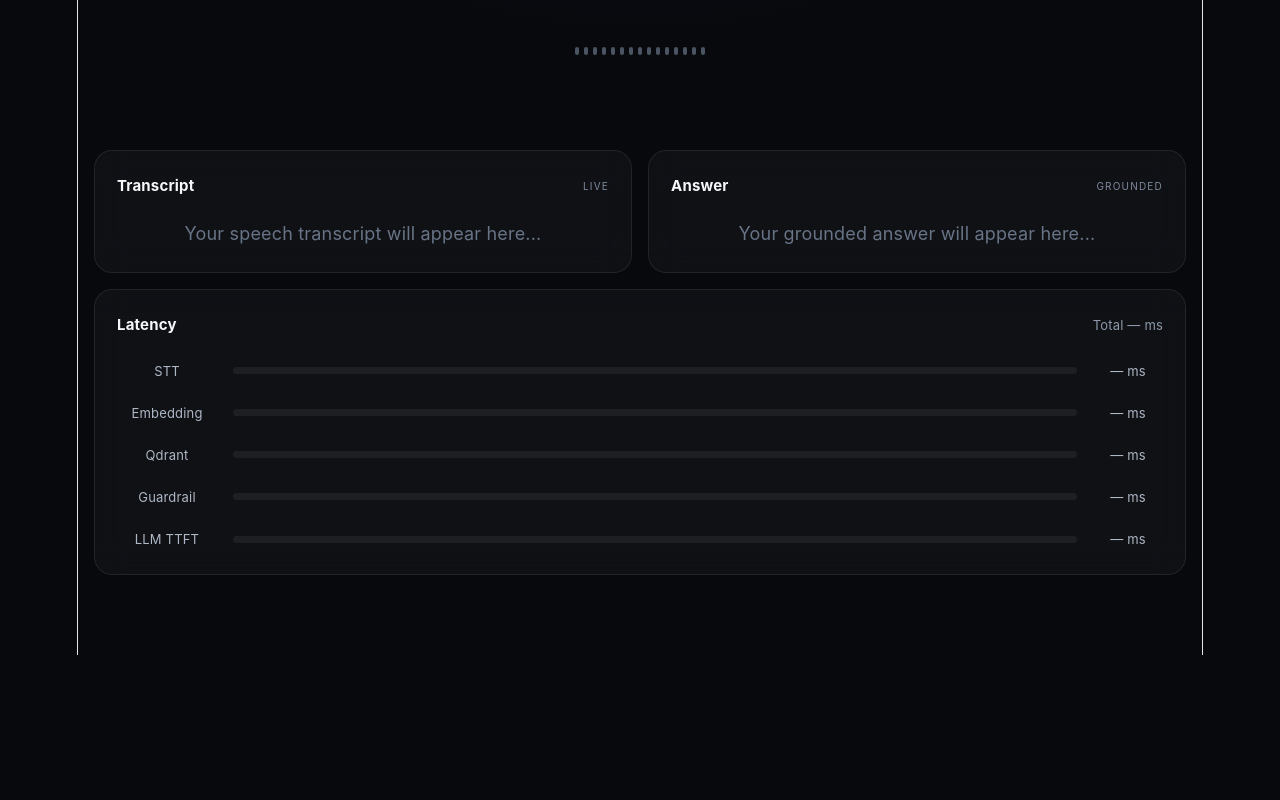
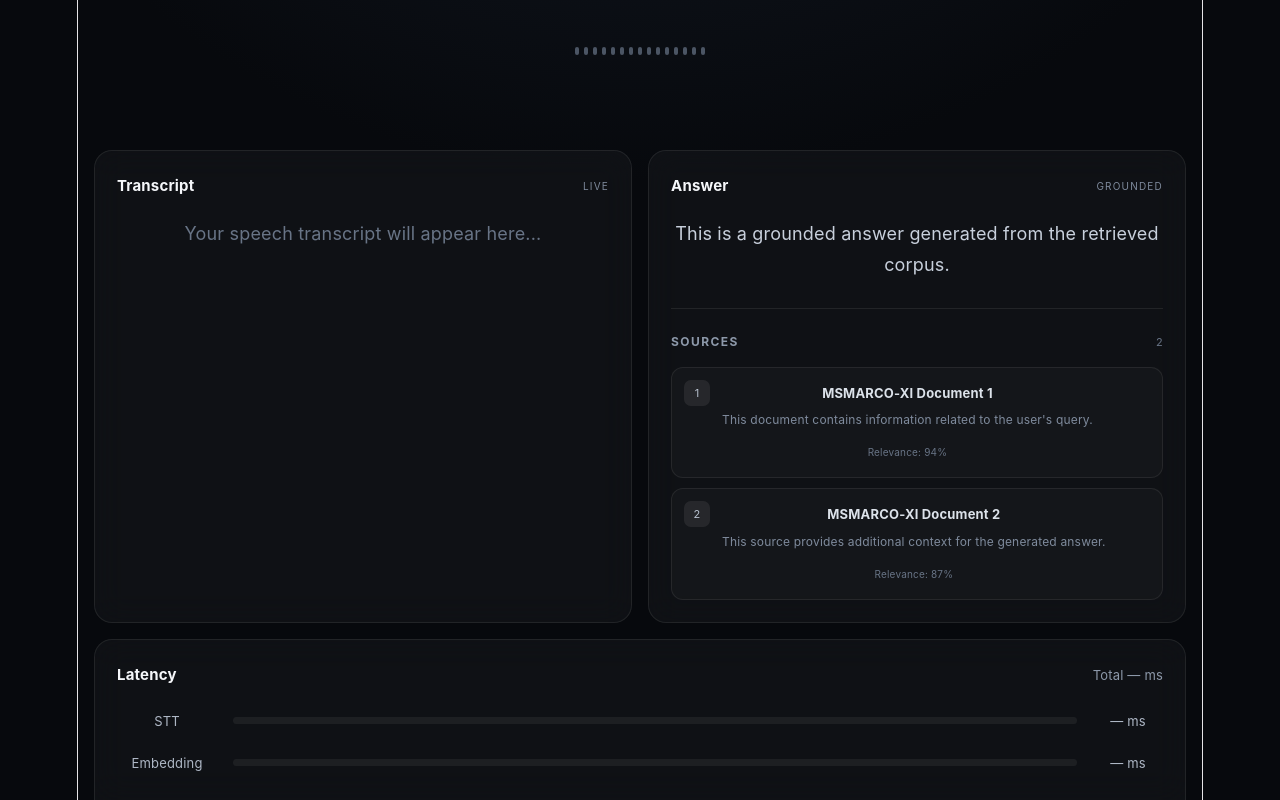
Before and after one commit to evaslucifer/voice-rag-goa-2026, a React (Vite) app in the folder frontend/: page / in a window 1280 px wide. Shown: the part 593-1393 px from the top of the page. Before the commit the page ends 1248 px from the top, so only its background shows below. Built offline with nearby package versions, Linux system fonts and the light colour scheme.

Commit message:
feat(ui): add citation sources to answer panel

```diff
--- a/frontend/src/App.css
+++ b/frontend/src/App.css
@@ -287,3 +287,91 @@ button {
   color: #7f8b9d;
   font-size: 13px;
 }
+.answer-text {
+  margin: 0;
+  color: #c8d0dc;
+  line-height: 1.7;
+}
+
+.citations {
+  margin-top: 28px;
+  padding-top: 20px;
+  border-top: 1px solid rgba(255, 255, 255, 0.08);
+}
+
+.citations-header {
+  display: flex;
+  align-items: center;
+  justify-content: space-between;
+  margin-bottom: 12px;
+}
+
+.citations-header h4 {
+  margin: 0;
+  font-size: 12px;
+  letter-spacing: 0.12em;
+  text-transform: uppercase;
+  color: #8d99aa;
+}
+
+.citations-header span {
+  font-size: 11px;
+  color: #687486;
+}
+
+.citation-list {
+  display: flex;
+  flex-direction: column;
+  gap: 10px;
+}
+
+.citation-card {
+  display: flex;
+  gap: 12px;
+  padding: 12px;
+
+  border: 1px solid rgba(255, 255, 255, 0.07);
+  border-radius: 12px;
+
+  background: rgba(255, 255, 255, 0.025);
+}
+
+.citation-number {
+  display: flex;
+  align-items: center;
+  justify-content: center;
+
+  flex: 0 0 26px;
+  width: 26px;
+  height: 26px;
+
+  border-radius: 7px;
+
+  background: rgba(255, 255, 255, 0.08);
+
+  font-size: 11px;
+  color: #b9c2d0;
+}
+
+.citation-content {
+  min-width: 0;
+}
+
+.citation-content h5 {
+  margin: 0 0 5px;
+  font-size: 13px;
+  color: #dce2ea;
+}
+
+.citation-content p {
+  margin: 0 0 8px;
+
+  color: #7f8b9d;
+  font-size: 12px;
+  line-height: 1.5;
+}
+
+.citation-score {
+  font-size: 10px;
+  color: #687486;
+}
--- a/frontend/src/App.jsx
+++ b/frontend/src/App.jsx
@@ -8,6 +8,20 @@ import Waveform from "./components/Waveform";
 import TranscriptPanel from "./components/TranscriptPanel";
 import AnswerPanel from "./components/AnswerPanel";
 import LatencyPanel from "./components/LatencyPanel";
+const mockCitations = [
+  {
+    id: "source-1",
+    title: "MSMARCO-XI Document 1",
+    text: "This document contains information related to the user's query.",
+    score: 0.94,
+  },
+  {
+    id: "source-2",
+    title: "MSMARCO-XI Document 2",
+    text: "This source provides additional context for the generated answer.",
+    score: 0.87,
+  },
+];
 
 function App() {
   const { recordingState, error, audioLevel, startRecording, stopRecording } =
@@ -58,7 +72,10 @@ function App() {
         <section className="content-grid">
           <TranscriptPanel />
 
-          <AnswerPanel />
+          <AnswerPanel
+            answer="This is a grounded answer generated from the retrieved corpus."
+            citations={mockCitations}
+          />
         </section>
 
         <LatencyPanel />
--- a/frontend/src/components/AnswerPanel.jsx
+++ b/frontend/src/components/AnswerPanel.jsx
@@ -1,4 +1,4 @@
-function AnswerPanel({ answer = "" }) {
+function AnswerPanel({ answer = "", citations = [] }) {
   return (
     <section className="panel">
       <div className="panel-header">
@@ -6,9 +6,38 @@ function AnswerPanel({ answer = "" }) {
         <span className="panel-status">GROUNDED</span>
       </div>
 
-      <p className="placeholder">
+      <p className="answer-text">
         {answer || "Your grounded answer will appear here..."}
       </p>
+
+      {citations.length > 0 && (
+        <div className="citations">
+          <div className="citations-header">
+            <h4>Sources</h4>
+            <span>{citations.length}</span>
+          </div>
+
+          <div className="citation-list">
+            {citations.map((citation, index) => (
+              <article className="citation-card" key={citation.id || index}>
+                <div className="citation-number">{index + 1}</div>
+
+                <div className="citation-content">
+                  <h5>{citation.title}</h5>
+
+                  {citation.text && <p>{citation.text}</p>}
+
+                  {citation.score !== undefined && (
+                    <span className="citation-score">
+                      Relevance: {(citation.score * 100).toFixed(0)}%
+                    </span>
+                  )}
+                </div>
+              </article>
+            ))}
+          </div>
+        </div>
+      )}
     </section>
   );
 }
```
